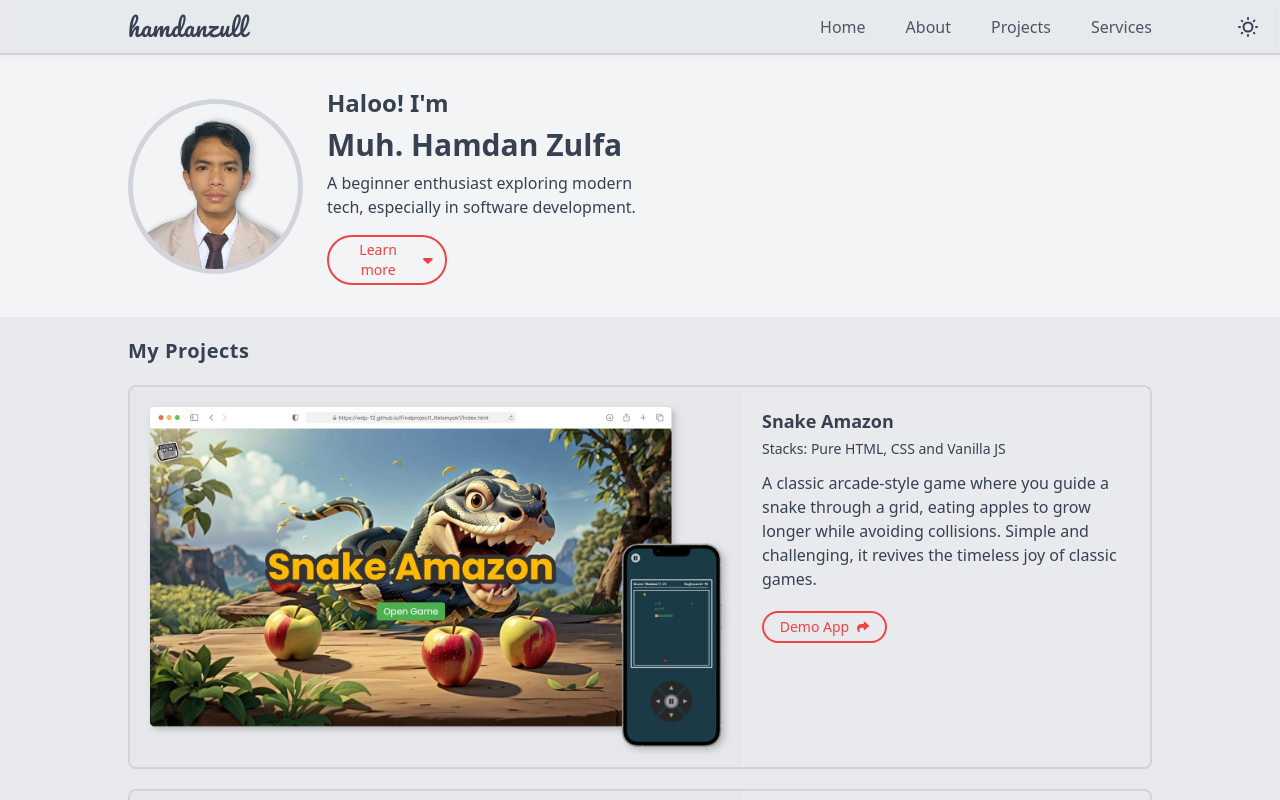
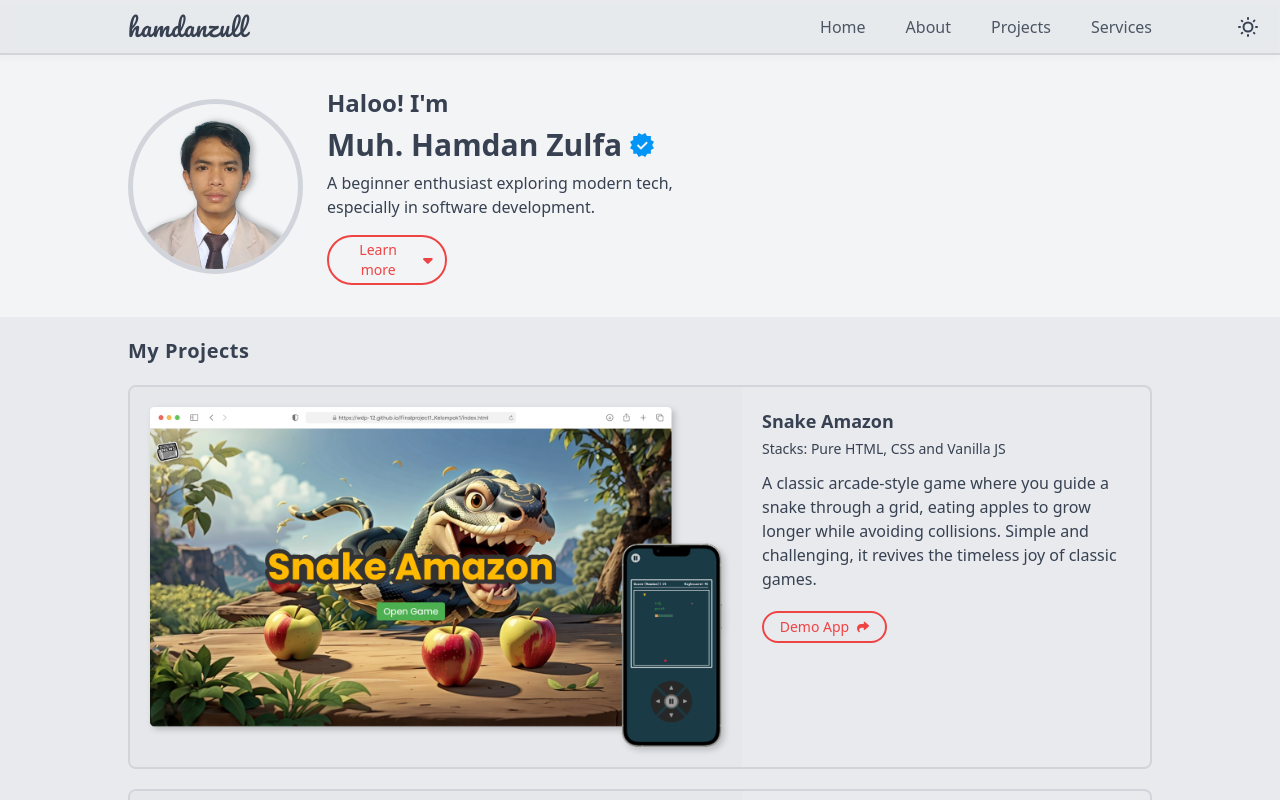
Before and after one commit to hamdanzull/Personal-Website, a React (Vite) app: page / in a window 1280 px wide. Shown: the top 800 px of the page. Built offline with nearby package versions, Linux system fonts and the light colour scheme; what tailwind-hamburgers would draw is missing.

Commit message:
feat: verified icon

```diff
--- a/src/components/Hero/Hero.jsx
+++ b/src/components/Hero/Hero.jsx
@@ -13,8 +13,12 @@ export default function Hero({ aboutToggle, handleAbout }) {
                 </div>
                 <div className='w-full md:w-[calc(100%-175px)] pt-6 md:pt-0 md:px-6'>
                     <h2 className='font-bold text-2xl'>Haloo! I'm</h2>
-                    <h3 className='font-bold text-3xl my-2'>Muh. Hamdan Zulfa</h3>
-                    <p className='mt-2 mb-4'>A beginner enthusiast exploring modern <br />tech, especially in software development.</p>
+                    <h3 className='font-bold text-3xl my-2 flex items-center gap-2'>
+                        Muh. Hamdan Zulfa
+                        <svg className='' fill="rgb(0, 149, 246)" height="24" width="24" role="img" viewBox="0 0 40 40"><path d="M19.998 3.094 14.638 0l-2.972 5.15H5.432v6.354L0 14.64 3.094 20 0 25.359l5.432 3.137v5.905h5.975L14.638 40l5.36-3.094L25.358 40l3.232-5.6h6.162v-6.01L40 25.359 36.905 20 40 14.641l-5.248-3.03v-6.46h-6.419L25.358 0l-5.36 3.094Zm7.415 11.225 2.254 2.287-11.43 11.5-6.835-6.93 2.244-2.258 4.587 4.581 9.18-9.18Z"></path></svg>
+
+                    </h3>
+                    <p className='mt-2 mb-4'>A beginner enthusiast exploring modern tech, <br />especially in software development.</p>
                     <button onClick={handleAbout}
                         className='flex items-center justify-center gap-2 w-[120px] text-sm font-medium px-3 py-[3px] rounded-full border-2 text-red-500 dark:text-sky-500 border-red-500 dark:border-sky-500 active:ring ring-red-300 dark:ring-sky-800'>
                         {aboutToggle ? 'Show less' : 'Learn more'}
```
